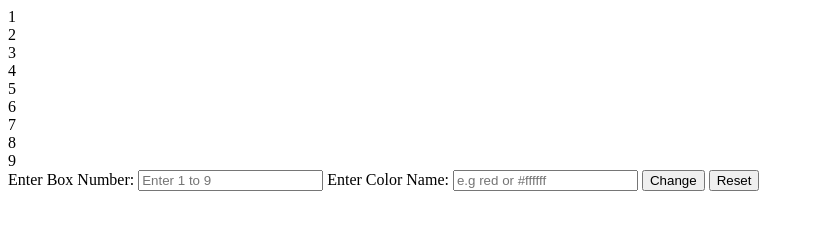
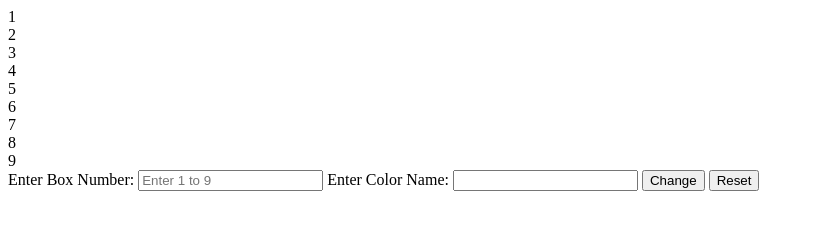
Before and after one commit to acciojob/Replit-Asian-Paints-Harsh274318, a website: page main.html in a window 1280 px wide. Shown: the whole page, without its empty margins (0-814 px from the left). Drawn offline with Linux system fonts and the light colour scheme.

Commit message:
created a submission

```diff
--- a/main.html
+++ b/main.html
@@ -20,7 +20,7 @@
     <label for="block_id">Enter Box Number:</label>
     <input type="number" id="block_id" placeholder="Enter 1 to 9" required>
     <label for="colour_id">Enter Color Name:</label>
-    <input type="text" id="colour_id" placeholder="e.g red or #ffffff">
+    <input type="text" id="colour_id" >
     <button id="change_button">Change</button>
     <button id="reset_button">Reset</button>
 </body>
```
